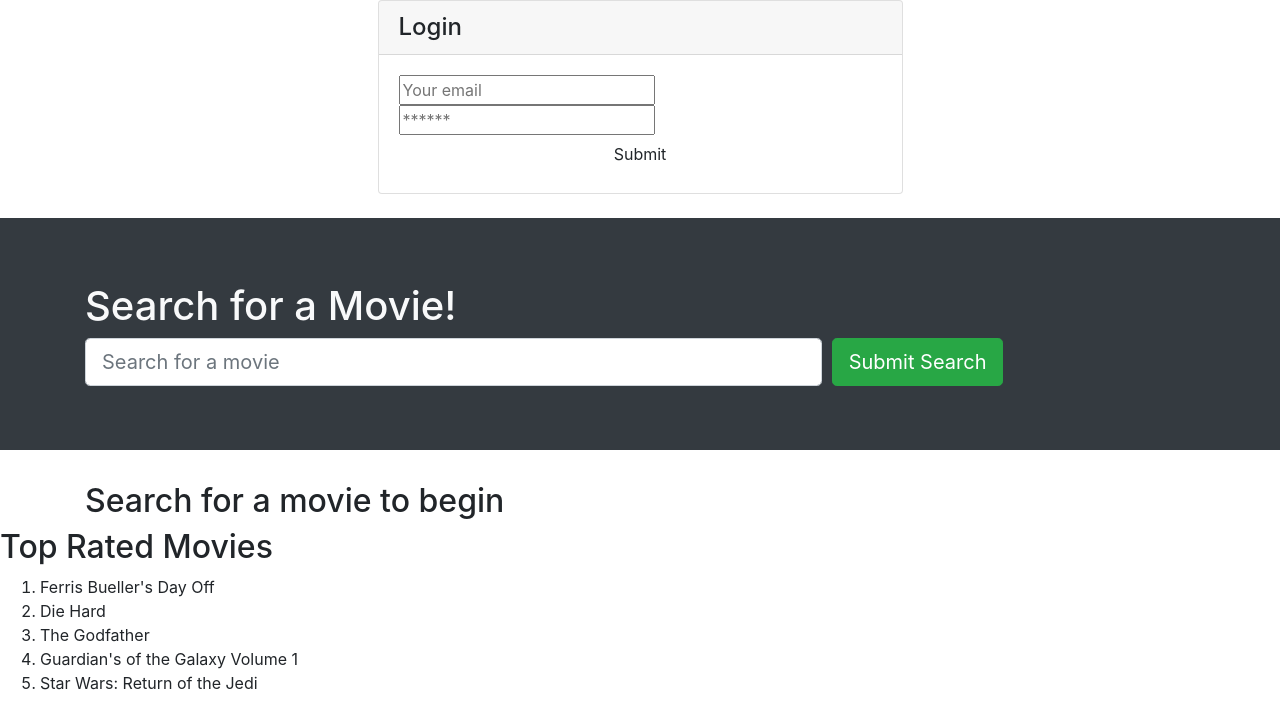
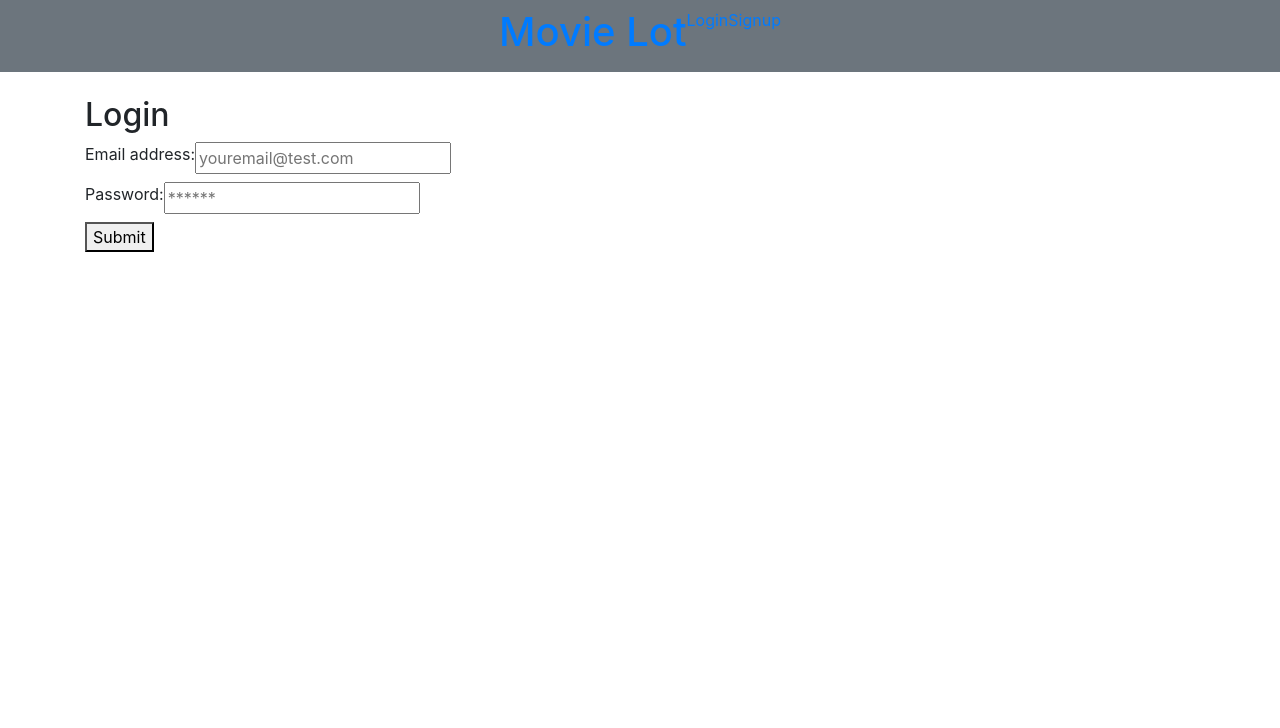
Before and after one commit to layc41/final-countdown, a React (Create React App) app in the folder client/: page /login in a window 1280 px wide. Shown: the top 728 px of the page. Built offline with nearby package versions, Linux system fonts and the light colour scheme.

Commit message:
login and sign up working

```diff
--- a/client/package.json
+++ b/client/package.json
@@ -2,6 +2,7 @@
   "name": "final-countdown",
   "version": "0.1.0",
   "private": true,
+  "proxy": "http://localhost:3001",
   "dependencies": {
     "@apollo/react-hooks": "^4.0.0",
     "@testing-library/jest-dom": "^4.2.4",
--- a/client/src/App.js
+++ b/client/src/App.js
@@ -28,23 +28,15 @@ function App() {
   return (
     <ApolloProvider client={client}>
     <Router>
-      <div className="flex-column justify-flex-start min-100-vh">
-
-        <div className="container">
+      <>
+      <Navbar />
           <Switch>
-            <Route exact path="/" component={Navbar} />
-            <Route exact path="/login" component={LoginForm} />
+            <Route exact path="/" component={SearchMovies} />
             <Route exact path="/signup" component={SignupForm} />
-
+            <Route exact path="/login" component={LoginForm}/>
             <Route component={NoMatch} />
           </Switch>
-        </div>
-
-        <div>
-          <SearchMovies />
-          <TopRated />
-        </div>
-      </div>
+      </>
     </Router>
   </ApolloProvider>
   );
--- a/client/src/components/LoginForm.js
+++ b/client/src/components/LoginForm.js
@@ -1,75 +1,75 @@
-import React, { useState } from 'react';
+import React, { useState } from "react";
 import { useMutation } from '@apollo/react-hooks';
-import { LOGIN_USER } from '../utils/mutations';
+// import { Link } from "react-router-dom";
+import { LOGIN_USER } from "../utils/mutations"
+import Auth from "../utils/auth";
 
-import Auth from '../utils/auth';
+function Login(props) {
+  const [formState, setFormState] = useState({ email: '', password: '' })
+  const [login, { error }] = useMutation(LOGIN_USER);
 
-const LoginForm = props => {
-//   const [formState, setFormState] = useState({ email: '', password: '' });
-//   const [login, { error }] = useMutation(LOGIN_USER);
+  const handleFormSubmit = async event => {
+    event.preventDefault();
+    try {
+      debugger
+      const mutationResponse = await login({ variables: { email: formState.email, password: formState.password } })
+      const token = mutationResponse.data.login.token;
+      Auth.login(token);
+    } catch (e) {
+      console.log(e)
+    }
+  };
 
-//   // update state based on form input changes
-//   const handleChange = event => {
-//     const { name, value } = event.target;
-
-//     setFormState({
-//       ...formState,
-//       [name]: value
-//     });
-//   };
-
-//   // submit form
-//   const handleFormSubmit = async event => {
-//     event.preventDefault();
-
-//     try {
-//       const { data } = await login({
-//         variables: { ...formState }
-//       });
-
-//       Auth.login(data.login.token);
-//     } catch (e) {
-//       console.error(e);
-//     }
-
-//     // clear form values
-//     setFormState({
-//       email: '',
-//       password: ''
-//     });
-//   };
+  const handleChange = event => {
+    const { name, value } = event.target;
+    setFormState({
+      ...formState,
+      [name]: value
+    });
+  };
 
   return (
-    <main className="flex-row justify-center mb-4">
-      <div className="col-12 col-md-6">
-        <div className="card">
-          <h4 className="card-header">Login</h4>
-          <div className="card-body">
-            <form >
+    <div className="container my-1">
+      {/* <Link to="/signup">
+        ← Go to Signup
+      </Link> */}
+
+      <h2>Login</h2>
+      <form onSubmit={handleFormSubmit}>
+        <div className="flex-row space-between my-2">
+          <label htmlFor="email">Email address:</label>
           <input
-                className="form-input"
-                placeholder="Your email"
+            placeholder="youremail@test.com"
             name="email"
             type="email"
             id="email"
+            onChange={handleChange}
           />
+        </div>
+        <div className="flex-row space-between my-2">
+          <label htmlFor="pwd">Password:</label>
           <input
-                className="form-input"
             placeholder="******"
             name="password"
             type="password"
-                id="password"
+            id="pwd"
+            onChange={handleChange}
           />
-              <button className="btn d-block w-100" type="submit">
+        </div>
+        {
+          error ? <div>
+            <p className="error-text" >The provided credentials are incorrect</p>
+          </div> : null
+        }
+        <div className="flex-row flex-end">
+          <button type="submit">
             Submit
           </button>
+        </div>
       </form>
+    </div>
+  );
+}
 
-          </div>
-        </div>
-      </div>
-    </main>
-  );
-};
 
-export default LoginForm;
+export default Login;
--- a/client/src/components/Navbar.js
+++ b/client/src/components/Navbar.js
@@ -3,10 +3,10 @@ import { Link } from 'react-router-dom';
 import Auth from '../utils/auth';
 
 function Navbar() {
-    // const logout = event => {
-    //     event.preventDefault();
-    //     Auth.logout();
-    // };
+    const logout = event => {
+        event.preventDefault();
+        Auth.logout();
+    };
 
     return (
         <header className="bg-secondary mb-4 py-2 flex-row align-center">
--- a/client/src/components/SignupForm.js
+++ b/client/src/components/SignupForm.js
@@ -5,7 +5,7 @@ import { ADD_USER } from '../utils/mutations';
 import Auth from '../utils/auth';
 
 const Signup = () => {
-    /*
+
   const [formState, setFormState] = useState({ username: '', email: '', password: '' });
   const [addUser, { error }] = useMutation(ADD_USER);
 
@@ -34,7 +34,7 @@ const Signup = () => {
       console.error(e);
     }
   };
-  */
+
 
   return (
     <main className="flex-row justify-center mb-4">
@@ -42,24 +42,24 @@ const Signup = () => {
         <div className="card">
           <h4 className="card-header">Sign Up</h4>
           <div className="card-body">
-            <form /*onSubmit={handleFormSubmit}*/>
+            <form onSubmit={handleFormSubmit}>
               <input
                 className="form-input"
                 placeholder="Your username"
                 name="username"
                 type="username"
                 id="username"
-                /*value={formState.username}
-                onChange={handleChange}*/
+                value={formState.username}
+                onChange={handleChange}
               />
               <input
                 className="form-input"
                 placeholder="Your email"
                 name="email"
                 type="email"
-                id="email" /*
+                id="email"
                 value={formState.email}
-                onChange={handleChange} */
+                onChange={handleChange}
               />
               <input
                 className="form-input"
@@ -67,14 +67,14 @@ const Signup = () => {
                 name="password"
                 type="password"
                 id="password"
-                // value={formState.password}
-                // onChange={handleChange}
+                value={formState.password}
+                onChange={handleChange}
               />
               <button className="btn d-block w-100" type="submit">
                 Submit
               </button>
             </form>
-
+            {error && <div> Sign Up Failed! </div>}
           </div>
         </div>
       </div>
```
Also changed, not shown: 2 other files (tests, documents, lock files or other folders). Lines whose indentation alone changed are shown as unchanged.
